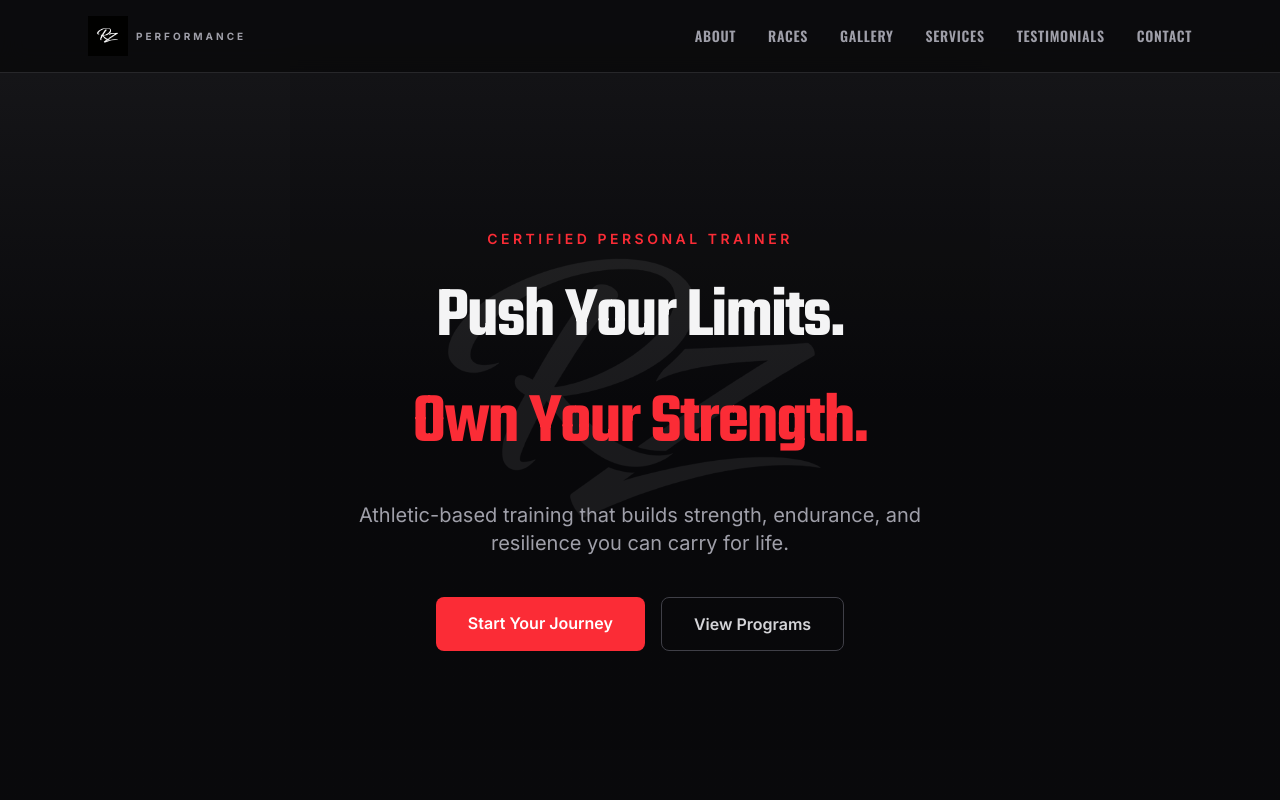
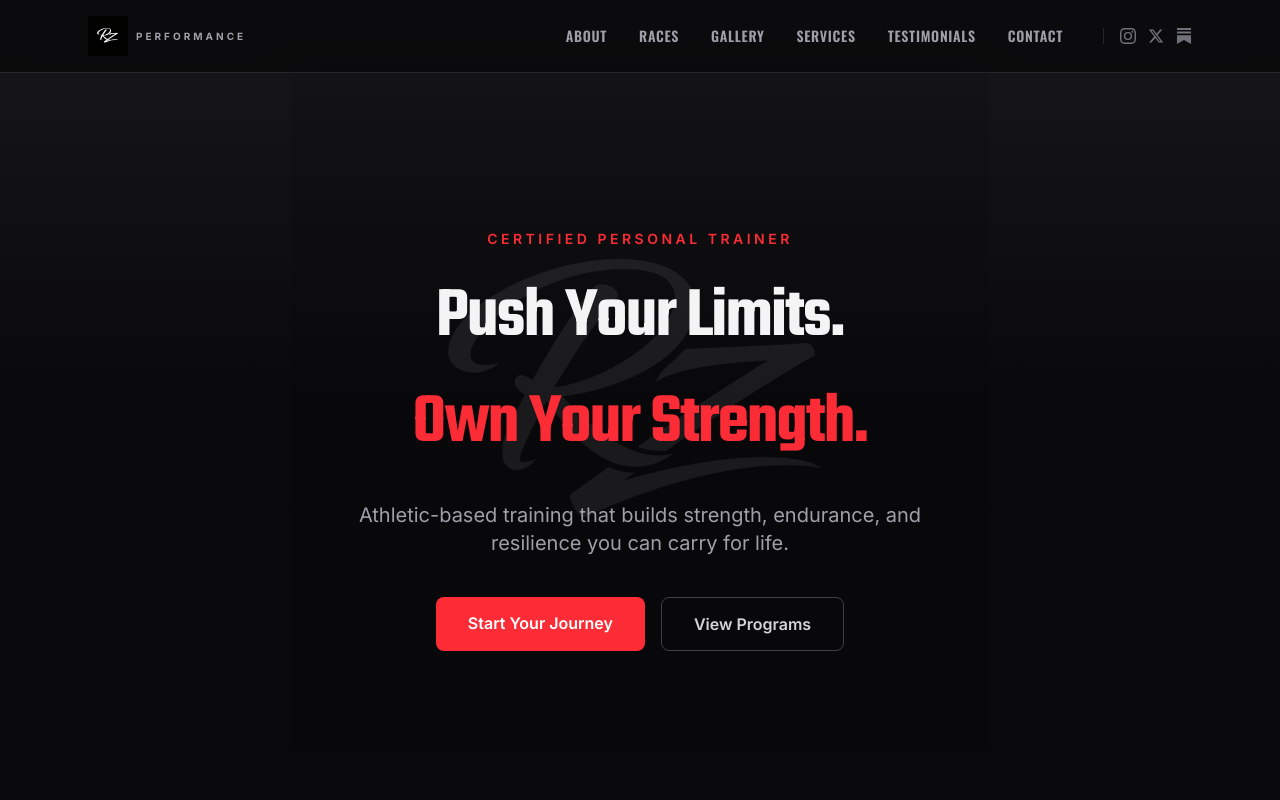
Before and after one commit to ryanzerka-blip/rz-performance, a Next.js app: page / in a window 1280 px wide. Shown: the top 800 px of the page. Built offline with nearby package versions, Linux system fonts and the light colour scheme.

Commit message:
Add Instagram, X, Substack icons to navbar

```diff
--- a/src/app/page.tsx
+++ b/src/app/page.tsx
@@ -17,8 +17,8 @@
           </span>
         </a>
 
-        {/* Desktop links */}
-        <div className="hidden md:flex gap-8 text-sm font-semibold tracking-wider uppercase text-zinc-400" style={{ fontFamily: 'var(--font-oswald)' }}>
+        {/* Desktop links + socials */}
+        <div className="hidden md:flex items-center gap-8 text-sm font-semibold tracking-wider uppercase text-zinc-400" style={{ fontFamily: 'var(--font-oswald)' }}>
           {links.map((l) => (
             <a
               key={l}
@@ -28,6 +28,17 @@
               {l}
             </a>
           ))}
+          <div className="flex items-center gap-3 ml-2 pl-4 border-l border-zinc-700/50">
+            <a href="https://www.instagram.com/ryanzerka/" target="_blank" rel="noopener noreferrer" className="text-zinc-500 hover:text-red-500 transition-colors">
+              <svg className="w-4 h-4" fill="currentColor" viewBox="0 0 24 24"><path d="M12 2.163c3.204 0 3.584.012 4.85.07 3.252.148 4.771 1.691 4.919 4.919.058 1.265.069 1.645.069 4.849 0 3.205-.012 3.584-.069 4.849-.149 3.225-1.664 4.771-4.919 4.919-1.266.058-1.644.07-4.85.07-3.204 0-3.584-.012-4.849-.07-3.26-.149-4.771-1.699-4.919-4.92-.058-1.265-.07-1.644-.07-4.849 0-3.204.013-3.583.07-4.849.149-3.227 1.664-4.771 4.919-4.919 1.266-.057 1.645-.069 4.849-.069zM12 0C8.741 0 8.333.014 7.053.072 2.695.272.273 2.69.073 7.052.014 8.333 0 8.741 0 12c0 3.259.014 3.668.072 4.948.2 4.358 2.618 6.78 6.98 6.98C8.333 23.986 8.741 24 12 24c3.259 0 3.668-.014 4.948-.072 4.354-.2 6.782-2.618 6.979-6.98.059-1.28.073-1.689.073-4.948 0-3.259-.014-3.667-.072-4.947-.196-4.354-2.617-6.78-6.979-6.98C15.668.014 15.259 0 12 0zm0 5.838a6.162 6.162 0 100 12.324 6.162 6.162 0 000-12.324zM12 16a4 4 0 110-8 4 4 0 010 8zm6.406-11.845a1.44 1.44 0 100 2.881 1.44 1.44 0 000-2.881z"/></svg>
+            </a>
+            <a href="https://x.com/ZRyanzerka" target="_blank" rel="noopener noreferrer" className="text-zinc-500 hover:text-red-500 transition-colors">
+              <svg className="w-4 h-4" fill="currentColor" viewBox="0 0 24 24"><path d="M18.244 2.25h3.308l-7.227 8.26 8.502 11.24H16.17l-5.214-6.817L4.99 21.75H1.68l7.73-8.835L1.254 2.25H8.08l4.713 6.231zm-1.161 17.52h1.833L7.084 4.126H5.117z"/></svg>
+            </a>
+            <a href="https://substack.com/@ryanzerka" target="_blank" rel="noopener noreferrer" className="text-zinc-500 hover:text-red-500 transition-colors">
+              <svg className="w-4 h-4" fill="currentColor" viewBox="0 0 24 24"><path d="M22.539 8.242H1.46V5.406h21.08v2.836zM1.46 10.812V24L12 18.11 22.54 24V10.812H1.46zM22.54 0H1.46v2.836h21.08V0z"/></svg>
+            </a>
+          </div>
         </div>
 
         {/* Mobile toggle */}
```
